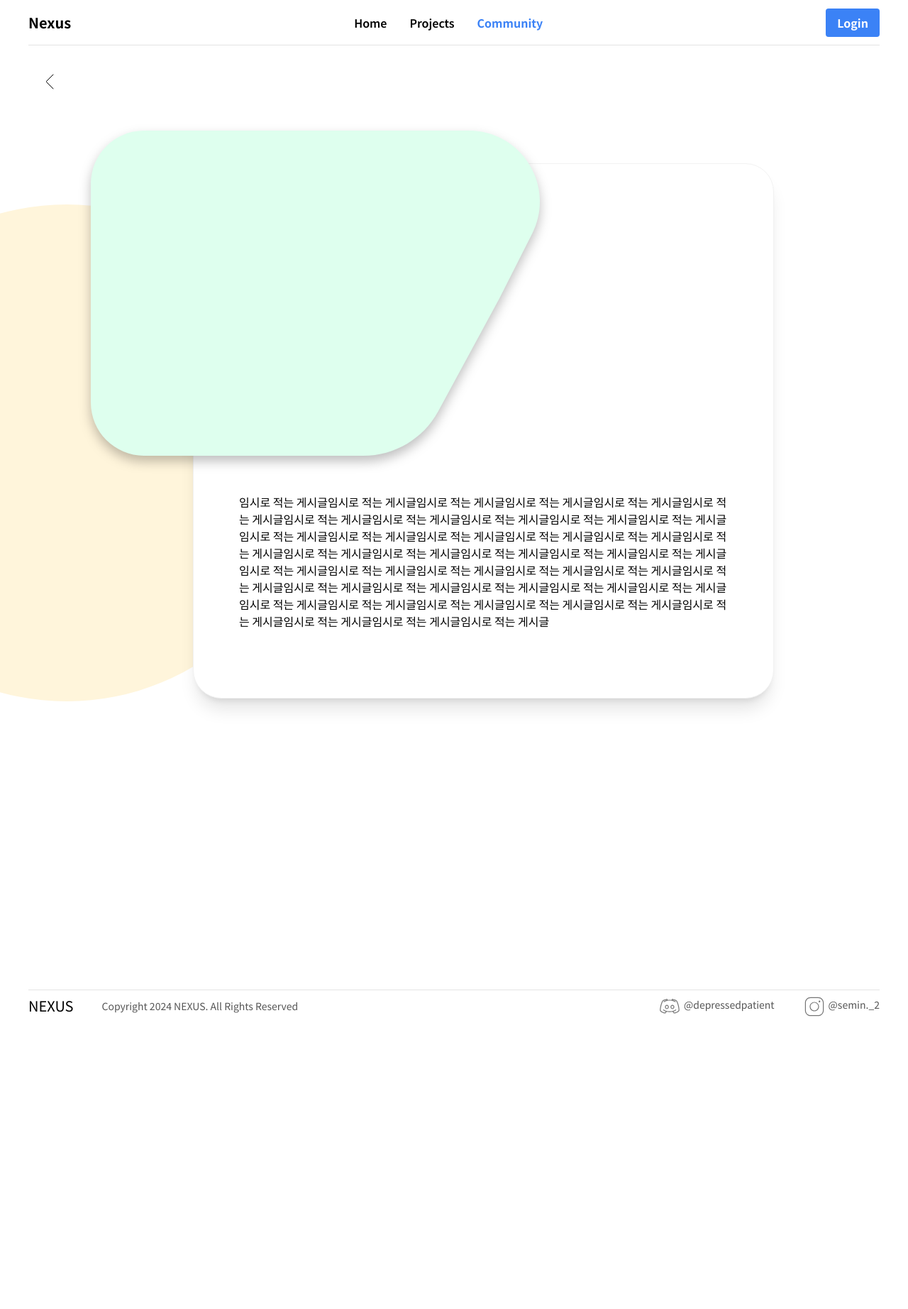
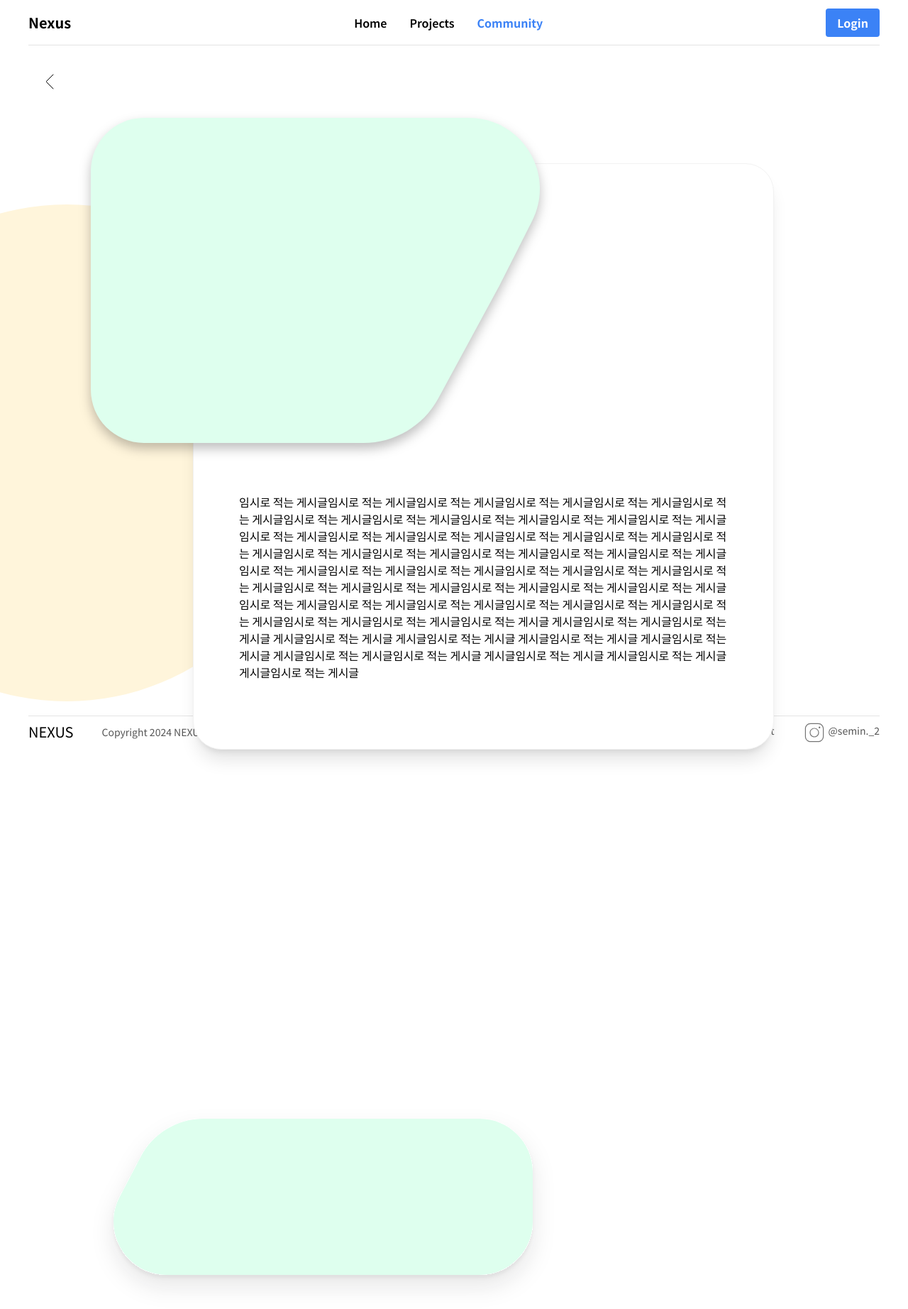
Before and after one commit to wwwcomcomcomcom/nexus-fe, a React (Vite) app: page /post/1 in a window 1280 px wide. Shown: the whole page at 71% size. Before the commit the page ends 1441 px from the top, so only its background shows below. Built offline with nearby package versions, Linux system fonts and the light colour scheme.

Commit message:
텍스트 길이에 따른 도형 배치, 사실 혹시 몰라 하는 커밋

```diff
--- a/src/page/PostPage.tsx
+++ b/src/page/PostPage.tsx
@@ -1,6 +1,7 @@
 import { useParams } from "react-router-dom";
 import GreenTopBox from "../component/elements/greenTopBox";
 import LeftArrowIcon from "../component/elements/LeftArrowIcon";
+import PostUnderGreenBox from "../component/elements/PostUnderGreenBox";
 
 function PostPage() {
   const param = useParams();
@@ -20,8 +21,12 @@ function PostPage() {
       <div className="mx-[5%] py-10 cursor-pointer" onClick={handleClick}>
         <LeftArrowIcon />
       </div>
-      <div className="mx-[10%] items-center">
-        <div className="flex justify-center rounded-[40px] shadow-xl bg-white border border-[#F2F2F2] z-50  px-16 w-[80%] ml-36 pt-[29rem] pb-[6rem] translate-y-16">
+      <div className="mx-[10%] items-center relative ">
+        <div className="relative">
+          <div className="flex-col absolute flex z-50 ">
+            <GreenTopBox />
+          </div>
+          <div className=" flex justify-center rounded-[40px] shadow-xl bg-white border border-[#F2F2F2] z-0 px-16 w-[80%] ml-36 pt-[29rem] pb-[6rem] translate-y-16">
             <p className="">
               임시로 적는 게시글임시로 적는 게시글임시로 적는 게시글임시로 적는
               게시글임시로 적는 게시글임시로 적는 게시글임시로 적는 게시글임시로
@@ -34,11 +39,18 @@ function PostPage() {
               적는 게시글임시로 적는 게시글임시로 적는 게시글임시로 적는
               게시글임시로 적는 게시글임시로 적는 게시글임시로 적는 게시글임시로
               적는 게시글임시로 적는 게시글임시로 적는 게시글임시로 적는
-            게시글임시로 적는 게시글임시로 적는 게시글임시로 적는 게시글{" "}
+              게시글임시로 적는 게시글임시로 적는 게시글임시로 적는 게시글
+              게시글임시로 적는 게시글임시로 적는 게시글 게시글임시로 적는
+              게시글 게시글임시로 적는 게시글 게시글임시로 적는 게시글
+              게시글임시로 적는 게시글 게시글임시로 적는 게시글임시로 적는
+              게시글 게시글임시로 적는 게시글 게시글임시로 적는 게시글
+              게시글임시로 적는 게시글
             </p>
           </div>
-        <div className="flex z-30 -translate-y-[46rem]">
-          <GreenTopBox />
+        </div>
+
+        <div className="absolute flex flex-col z-50 translate-y-[200%] ">
+          <PostUnderGreenBox />
         </div>
       </div>
     </main>
```
Lines whose indentation alone changed are shown as unchanged.
